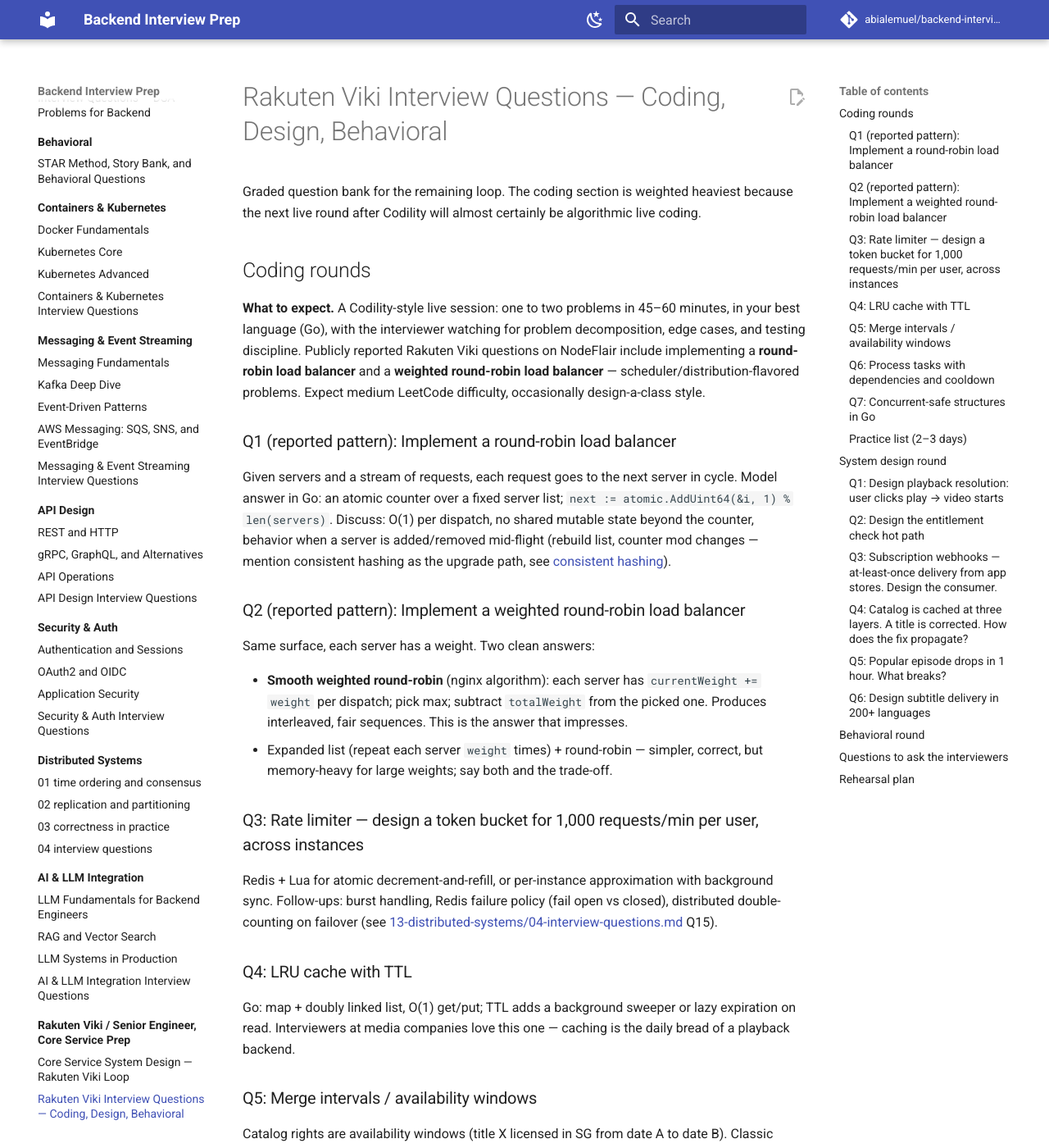
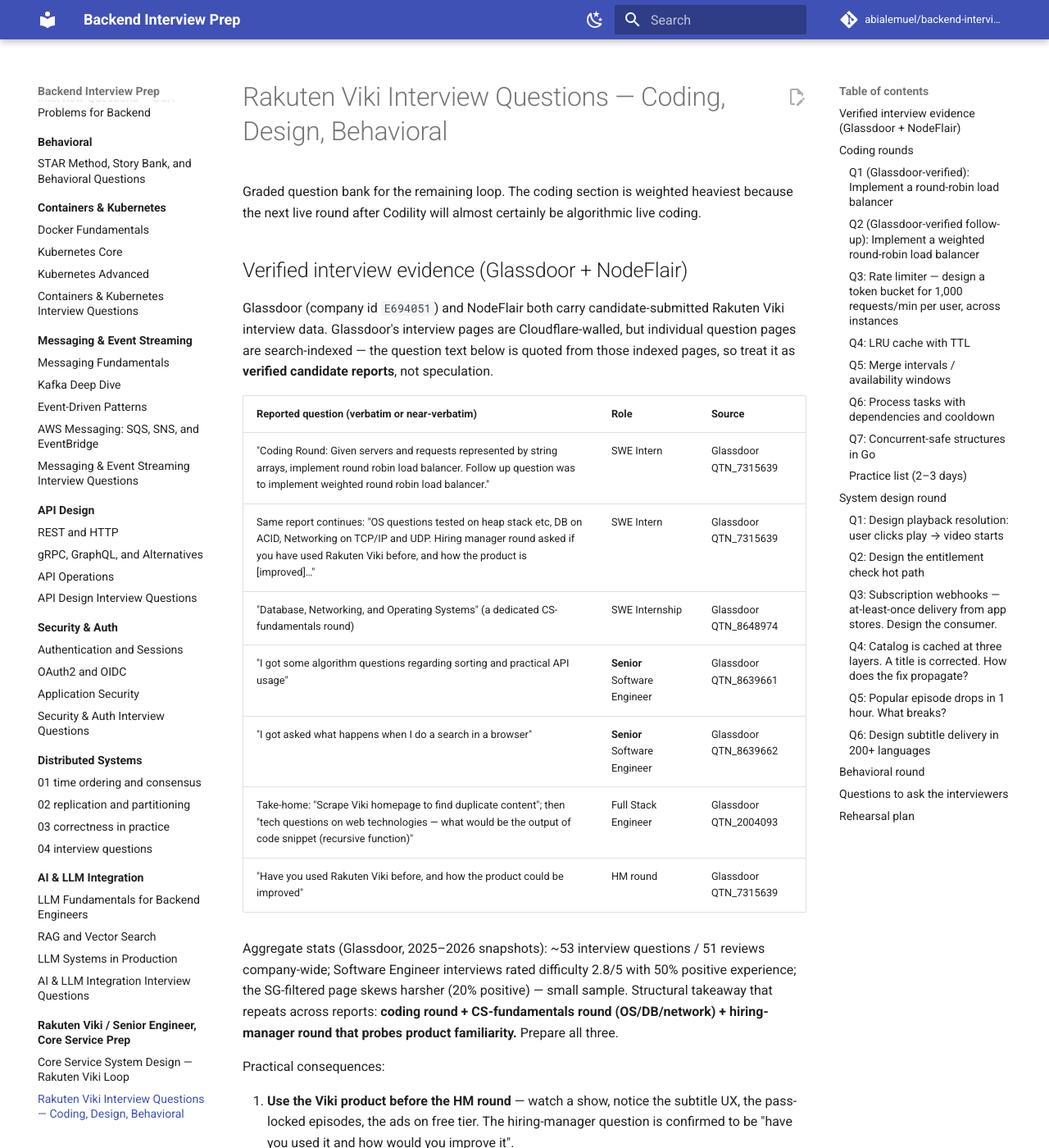
Before and after one commit to abialemuel/backend-interview-prep, an MkDocs documentation site: the page built from docs/15-rakuten-viki-senior-engineer-core-service/03-interview-questions.md, in a window 1280 px wide and 1400 px high. Shown: the whole window at 82% size. Built offline with MkDocs 1.6.1 and Material for MkDocs 9.7.7, drawn with Linux system fonts in a browser that asks for light colours; comment, search, counter and statistics services are not loaded; some of the changed text lies outside the part shown.

Commit message:
docs: add verified Glassdoor interview evidence to Rakuten Viki prep
- Verified question pages (QTN_*): round-robin/weighted LB, sorting + API
  usage, browser-search walkthrough, OS/DB/network fundamentals round,
  HM product-familiarity question, take-home pattern
- Add Glassdoor SG salary data (SWE avg S$7,000/mo, 28 submissions)
- Update evidence note, stage map, references

```diff
--- a/docs/15-rakuten-viki-senior-engineer-core-service/03-interview-questions.md
+++ b/docs/15-rakuten-viki-senior-engineer-core-service/03-interview-questions.md
@@ -2,15 +2,38 @@
 
 Graded question bank for the remaining loop. The coding section is weighted heaviest because the next live round after Codility will almost certainly be algorithmic live coding.
 
+## Verified interview evidence (Glassdoor + NodeFlair)
+
+Glassdoor (company id `E694051`) and NodeFlair both carry candidate-submitted Rakuten Viki interview data. Glassdoor's interview pages are Cloudflare-walled, but individual question pages are search-indexed — the question text below is quoted from those indexed pages, so treat it as **verified candidate reports**, not speculation.
+
+| Reported question (verbatim or near-verbatim) | Role | Source |
+|-----------------------------------------------|------|--------|
+| "Coding Round: Given servers and requests represented by string arrays, implement round robin load balancer. Follow up question was to implement weighted round robin load balancer." | SWE Intern | Glassdoor QTN_7315639 |
+| Same report continues: "OS questions tested on heap stack etc, DB on ACID, Networking on TCP/IP and UDP. Hiring manager round asked if you have used Rakuten Viki before, and how the product is [improved]…" | SWE Intern | Glassdoor QTN_7315639 |
+| "Database, Networking, and Operating Systems" (a dedicated CS-fundamentals round) | SWE Internship | Glassdoor QTN_8648974 |
+| "I got some algorithm questions regarding sorting and practical API usage" | **Senior** Software Engineer | Glassdoor QTN_8639661 |
+| "I got asked what happens when I do a search in a browser" | **Senior** Software Engineer | Glassdoor QTN_8639662 |
+| Take-home: "Scrape Viki homepage to find duplicate content"; then "tech questions on web technologies — what would be the output of code snippet (recursive function)" | Full Stack Engineer | Glassdoor QTN_2004093 |
+| "Have you used Rakuten Viki before, and how the product could be improved" | HM round | Glassdoor QTN_7315639 |
+
+Aggregate stats (Glassdoor, 2025–2026 snapshots): ~53 interview questions / 51 reviews company-wide; Software Engineer interviews rated difficulty 2.8/5 with 50% positive experience; the SG-filtered page skews harsher (20% positive) — small sample. Structural takeaway that repeats across reports: **coding round + CS-fundamentals round (OS/DB/network) + hiring-manager round that probes product familiarity.** Prepare all three.
+
+Practical consequences:
+
+1. **Use the Viki product before the HM round** — watch a show, notice the subtitle UX, the pass-locked episodes, the ads on free tier. The hiring-manager question is confirmed to be "have you used it and how would you improve it".
+2. **Rehearse the "what happens when you type a URL / search in a browser" walkthrough** — DNS → TCP/TLS → HTTP → CDN → browser rendering. Senior-level follow-ups: DNS resolution caching, TLS 1.3 handshake, CDN edge hit vs miss, HTTP/2 vs 3 ([04-aws networking](../04-aws/02-networking-and-databases.md), [06-system-design](../06-system-design/01-scalability-and-load-balancing.md)).
+3. **Refresh CS fundamentals** — heap vs stack memory layout, ACID properties ([03-databases/mysql](../03-databases/mysql/02-transactions-and-isolation.md)), TCP vs UDP (streaming relevance: video rides TCP/QUIC, why not raw UDP for HLS), sorting algorithm internals.
+4. The **take-home pattern exists** (scrape-for-duplicates style). If offered one, deliver a clean repo with tests, not a clever script.
+
 ## Coding rounds
 
-**What to expect.** A Codility-style live session: one to two problems in 45–60 minutes, in your best language (Go), with the interviewer watching for problem decomposition, edge cases, and testing discipline. Publicly reported Rakuten Viki questions on NodeFlair include implementing a **round-robin load balancer** and a **weighted round-robin load balancer** — scheduler/distribution-flavored problems. Expect medium LeetCode difficulty, occasionally design-a-class style.
+**What to expect.** A Codility-style live session: one to two problems in 45–60 minutes, in your best language (Go), with the interviewer watching for problem decomposition, edge cases, and testing discipline. Glassdoor-verified Rakuten Viki questions are scheduler/load-balancer flavored (round-robin and weighted round-robin from string arrays) plus **sorting and practical API usage** at senior level. Expect medium LeetCode difficulty, occasionally design-a-class style.
 
-### Q1 (reported pattern): Implement a round-robin load balancer
+### Q1 (Glassdoor-verified): Implement a round-robin load balancer
 
 Given servers and a stream of requests, each request goes to the next server in cycle. Model answer in Go: an atomic counter over a fixed server list; `next := atomic.AddUint64(&i, 1) % len(servers)`. Discuss: O(1) per dispatch, no shared mutable state beyond the counter, behavior when a server is added/removed mid-flight (rebuild list, counter mod changes — mention consistent hashing as the upgrade path, see [consistent hashing](../13-distributed-systems/02-replication-and-partitioning.md)).
 
-### Q2 (reported pattern): Implement a weighted round-robin load balancer
+### Q2 (Glassdoor-verified follow-up): Implement a weighted round-robin load balancer
 
 Same surface, each server has a weight. Two clean answers:
 
@@ -40,6 +63,7 @@ Write a worker pool with graceful shutdown (`context.Context`, `sync.WaitGroup`,
 ### Practice list (2–3 days)
 
 - Weighted/round-robin schedulers, rate limiter, LRU/LFU with TTL
+- Sorting internals (quicksort/mergesort trade-offs, stability) — verified senior-level topic
 - Interval problems (merge/insert/room scheduling)
 - Top-K / heaps (trending titles), sliding window
 - String processing (subtitle/text transforms — parsing, matching)
@@ -78,6 +102,8 @@ Subtitle track = versioned immutable object → CDN edge, content-hashed URLs. W
 STAR answers, anchored to your real stories; see [08-behavioral](../08-behavioral/README.md).
 
 - **Why Viki / why this role** — use the drafted answer in [README](README.md); connect Core Service platform work to Telkom AI Proxy and Careem CERT.
+- **"Have you used Rakuten Viki, and how would you improve it?"** (verified HM question) — use the product beforehand; bring one specific, technically-grounded improvement (e.g., playback start time, subtitle discovery, pass-gating UX).
+- **Long-term career aspirations** — reported HR-round question; answer with senior→lead growth in a product team, relocation as commitment.
 - **Why Singapore / relocation readiness** — concrete start date, prior international-team experience, long-term commitment.
 - **A production failure you owned** — CERT relay silent-event-loss elimination: detection (metrics gap), fix (error classification, retries, ordering gate), result (zero silent drops).
 - **Conflict or influence without authority** — backend standards work at Careem; frame as persuasion with evidence, not mandate.
```
Also changed, not shown: docs/15-rakuten-viki-senior-engineer-core-service/README.md (+8 -5 lines).
